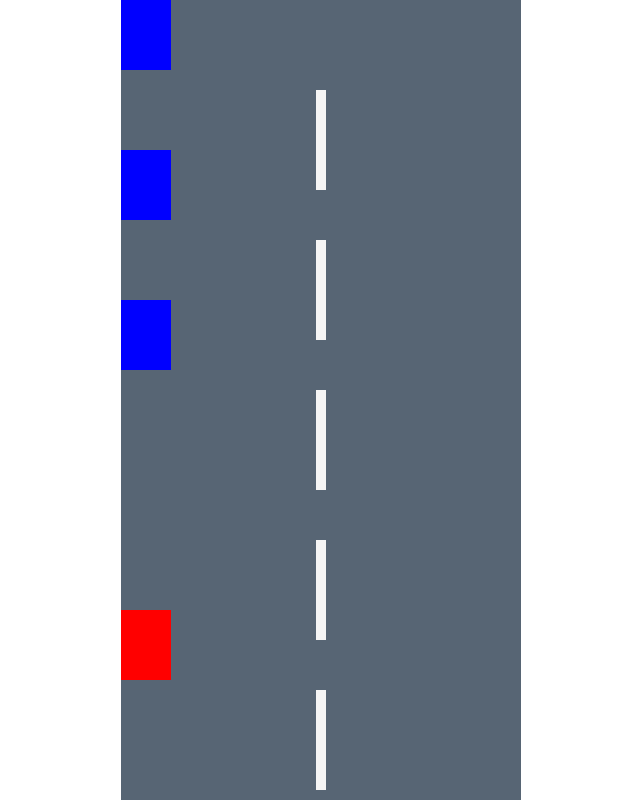
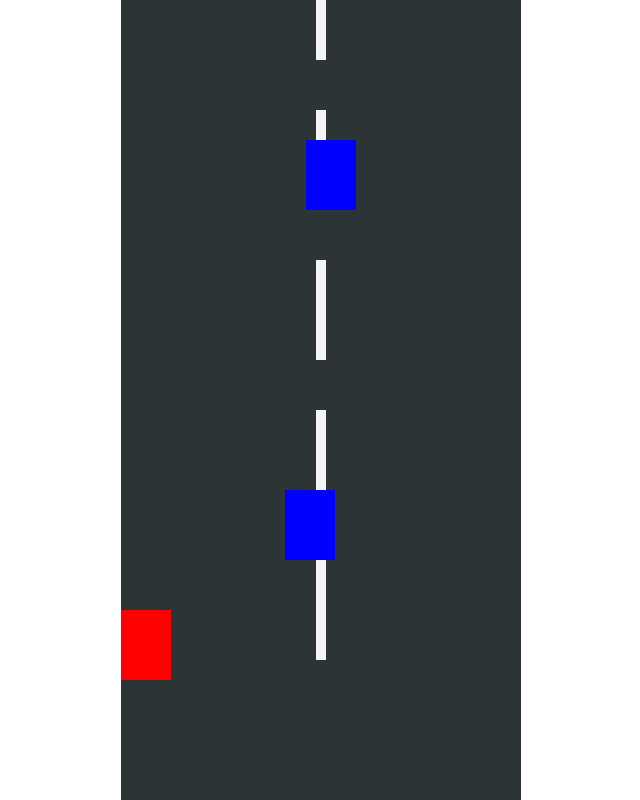
Before and after one commit to RamniwasMahala007/F1-race-car-game, a plain HTML site: page index.html in a window 1280 px wide. Both pictures are taken after a click on the element 640 px from the left and 27 px from the top of the page. Shown: the whole page, without its empty margins (319-959 px from the left). Drawn offline with Linux system fonts and the light colour scheme.

Commit message:
adding the code of running enemy car and cars generate at different places

```diff
--- a/css/style.css
+++ b/css/style.css
@@ -15,7 +15,7 @@
 .gamearea{
     width: 400px;
     height: 100vh;
-    background: #576574;
+    background: #2d3436;
     margin: auto;
     position: relative;
     overflow: hidden;
--- a/js/text.js
+++ b/js/text.js
@@ -34,8 +34,8 @@ function keyUp(e){
 
         lines.forEach(function(item){
 
-            if(item.y >=700){
-                item.y -= 750;
+            if(item.y >=800){
+                item.y -= 880;
             }
 
             item.y += player.speed;
@@ -43,6 +43,26 @@ function keyUp(e){
         })
 
     }
+
+
+
+    function moveenemy(){
+
+        let enemy = document.querySelectorAll('.enemy');
+
+        enemy.forEach(function(item){
+
+            if(item.y >=550){
+                item.y = -460;
+                item.style.left = Math.floor(Math.random() * 350) + "px";
+            }
+
+            item.y += player.speed;
+            item.style.top =item.y + "px";
+        })
+
+    }
+
 
 
 function gameplay(){
@@ -53,6 +73,7 @@ function gameplay(){
 
     if(player.start){
 
+        moveenemy();
         movelines();
 
         if(keys.ArrowUp && player.y>(road.top + 70)) {player.y -= player.speed}
@@ -79,7 +100,7 @@ function start(){
     {
     let roadline = document.createElement('div');
     roadline.setAttribute('class', 'lines');
-    roadline.y = (x*150);
+    roadline.y =(x*150);
     roadline.style.top =roadline.y + "px";
     gamearea.appendChild(roadline);
     }
@@ -99,10 +120,15 @@ function start(){
     for(x=0; x<3; x++)
     {
     let enemycar = document.createElement('div');
+
     enemycar.setAttribute('class', 'enemy');
-    enemycar.y = (x*150);
+
+    enemycar.y =  ( (x+1) * 350) * -1 ;
     enemycar.style.background = 'blue';
+
     enemycar.style.top =enemycar.y + "px";
+
+    enemycar.style.left = Math.floor(Math.random() * 350) + "px";
 
     gamearea.appendChild(enemycar);
     }
```
